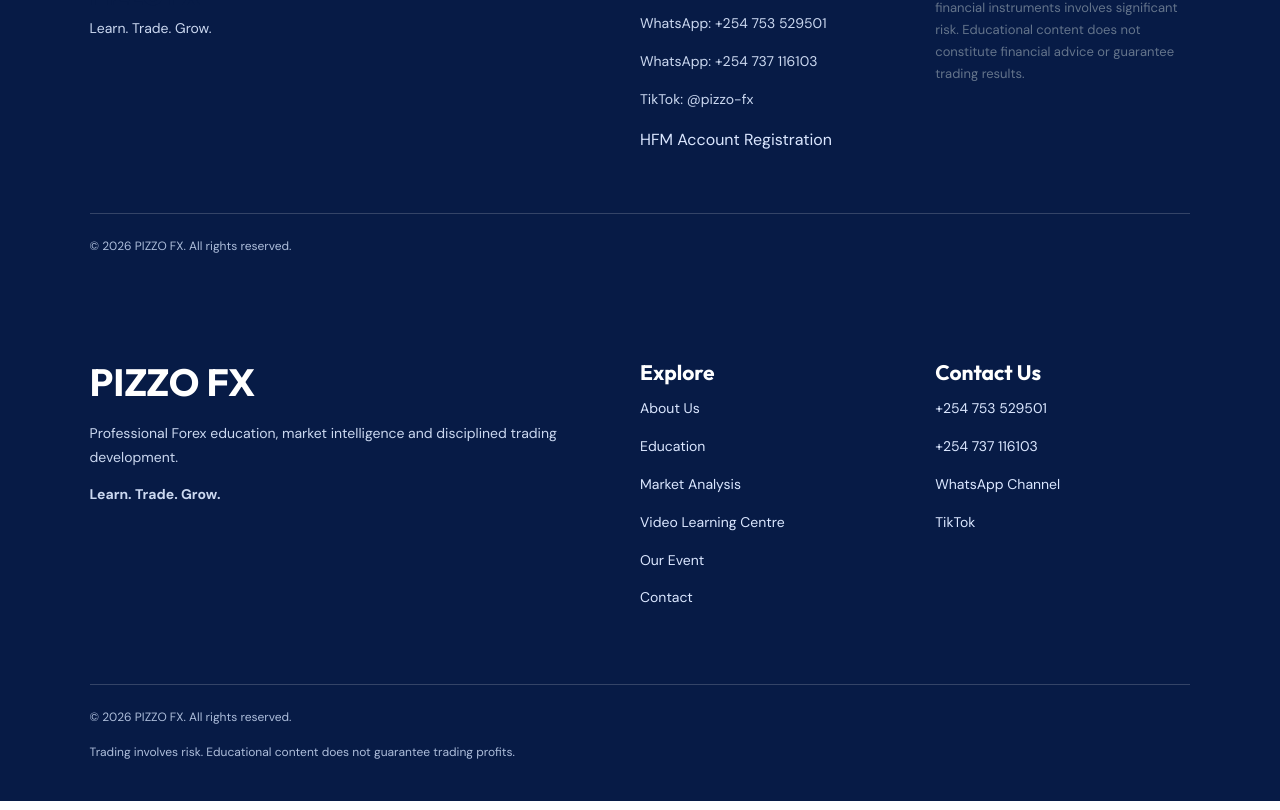
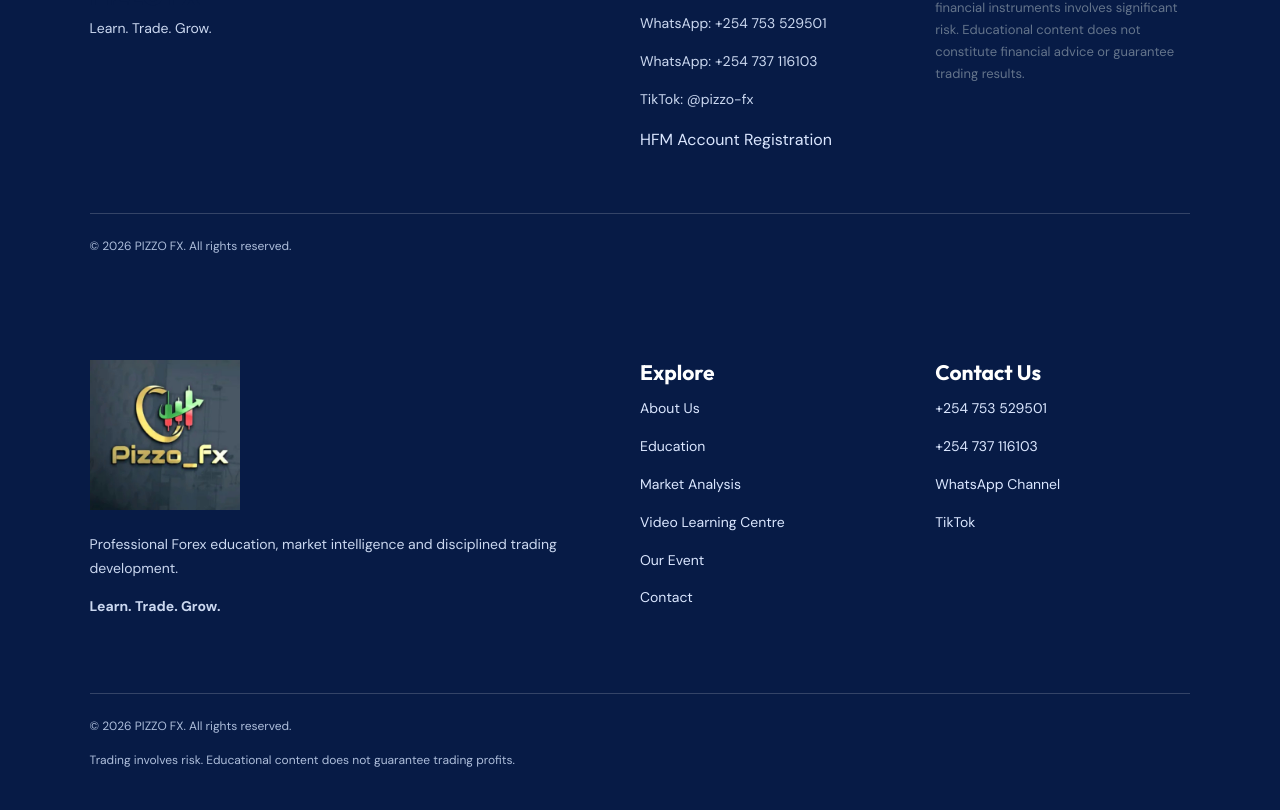
Before and after one commit to mutungastephen111-tech/pizzo-fx-website, a Next.js app: page / in a window 1280 px wide. Shown: the part 3756-4566 px from the top of the page. Built offline with nearby package versions, Linux system fonts and the light colour scheme.

Commit message:
Update Footer.tsx

```diff
--- a/src/components/Footer.tsx
+++ b/src/components/Footer.tsx
@@ -1,15 +1,31 @@
 
 import Link from "next/link";
+import Image from "next/image";
 
 export default function Footer() {
   return (
     <footer className="footer">
       <div className="footer-brand">
-        <h2>PIZZO FX</h2>
+        <Link href="/" aria-label="PIZZO FX Home">
+          <Image
+            src="/images/pizzo-logo.png"
+            alt="PIZZO FX Logo"
+            width={180}
+            height={180}
+            style={{
+              width: "150px",
+              height: "150px",
+              objectFit: "contain",
+              marginBottom: "15px",
+            }}
+          />
+        </Link>
+
         <p>
           Professional Forex education, market intelligence and
           disciplined trading development.
         </p>
+
         <p><strong>Learn. Trade. Grow.</strong></p>
       </div>
 
@@ -25,16 +41,19 @@ export default function Footer() {
 
       <div className="footer-contact">
         <h3>Contact Us</h3>
+
         <p>
           <a href="https://wa.me/254753529501">
             +254 753 529501
           </a>
         </p>
+
         <p>
           <a href="https://wa.me/254737116103">
             +254 737 116103
           </a>
         </p>
+
         <p>
           <a
             href="https://whatsapp.com/channel/0029VbDZIxA6hENsCwsti53f"
@@ -44,6 +63,7 @@ export default function Footer() {
             WhatsApp Channel
           </a>
         </p>
+
         <p>
           <a
             href="https://www.tiktok.com/@pizzo-fx"
@@ -56,10 +76,12 @@ export default function Footer() {
       </div>
 
       <div className="copyright">
-        <p>© {new Date().getFullYear()} PIZZO FX. All rights reserved.</p>
         <p>
-          Trading involves risk. Educational content does not guarantee
-          trading profits.
+          © {new Date().getFullYear()} PIZZO FX. All rights reserved.
+        </p>
+        <p>
+          Trading involves risk. Educational content does not
+          guarantee trading profits.
         </p>
       </div>
     </footer>
```
